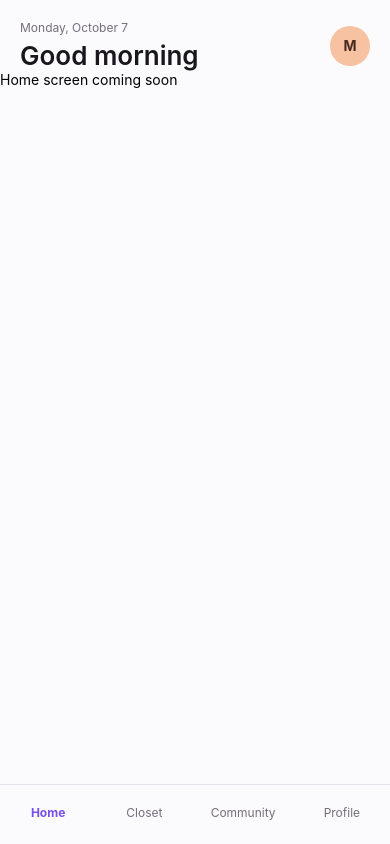
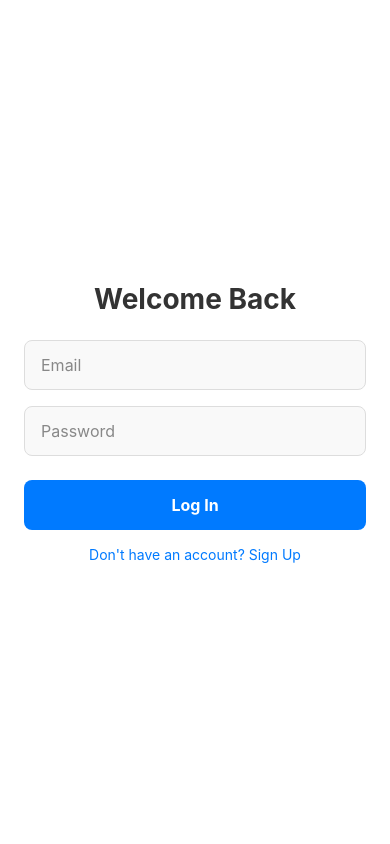
Before and after one commit to Joshwalks7/fit-check, a React Native app: screen / in a window 390 px wide. Built offline with nearby package versions, Linux system fonts and the light colour scheme; no server answers.

Commit message:
Connected Supabase for very simple login functionality

```diff
--- a/package.json
+++ b/package.json
@@ -14,6 +14,8 @@
   },
   "dependencies": {
     "@expo/metro-runtime": "~57.0.16",
+    "@react-native-async-storage/async-storage": "2.2.0",
+    "@supabase/supabase-js": "^2.117.2",
     "expo": "^57.0.25",
     "react": "19.2.3",
     "react-dom": "19.2.3",
--- a/src/App.jsx
+++ b/src/App.jsx
@@ -1,13 +1,35 @@
-import { useState } from 'react'
+import { useState, useEffect } from 'react'
 import { SafeAreaView, StyleSheet, Text, View } from 'react-native'
+import { supabase } from './lib/supabase.js'
 import HomeHeader from './components/HomeHeader.jsx'
 import BottomNav from './components/BottomNav.jsx'
 import ClosetScreen from './components/ClosetScreen.jsx'
 import AddItemScreen from './components/AddItemScreen.jsx'
+import LoginScreen from './components/LoginScreen.jsx'
 
 function App() {
+  const [session, setSession] = useState(null)
   const [activeTab, setActiveTab] = useState('Home')
   const [showAddItem, setShowAddItem] = useState(false)
+
+  useEffect(() => {
+    // Check current session on mount
+    supabase.auth.getSession().then(({ data: { session } }) => {
+      setSession(session)
+    })
+
+    // Listen for changes to auth state (login, logout)
+    const { data: { subscription } } = supabase.auth.onAuthStateChange((_event, session) => {
+      setSession(session)
+    })
+
+    return () => subscription.unsubscribe()
+  }, [])
+
+  // If user is not logged in, show the Login screen
+  if (!session) {
+    return <LoginScreen />
+  }
 
   if (showAddItem) {
     return <AddItemScreen onBack={() => setShowAddItem(false)} />
--- /dev/null
+++ b/src/components/LoginScreen.jsx
@@ -0,0 +1,131 @@
+import React, { useState } from 'react';
+import { StyleSheet, Text, View, TextInput, TouchableOpacity, Alert, ActivityIndicator } from 'react-native';
+import { signInWithEmail, signUpWithEmail } from '../services/auth';
+
+export default function LoginScreen({ onLoginSuccess }) {
+  const [email, setEmail] = useState('');
+  const [password, setPassword] = useState('');
+  const [fullName, setFullName] = useState('');
+  const [isSigningUp, setIsSigningUp] = useState(false);
+  const [loading, setLoading] = useState(false);
+
+  const handleSubmit = async () => {
+    if (!email || !password) {
+      Alert.alert('Error', 'Please fill in all required fields.');
+      return;
+    }
+
+    setLoading(true);
+    try {
+      if (isSigningUp) {
+        await signUpWithEmail(email, password, fullName);
+        Alert.alert('Success!', 'Account created successfully. You can now log in.');
+        setIsSigningUp(false);
+      } else {
+        await signInWithEmail(email, password);
+        // Trigger whatever callback you use to move past the login screen
+        if (onLoginSuccess) onLoginSuccess();
+      }
+    } catch (error) {
+      Alert.alert('Authentication Error', error.message);
+    } finally {
+      setLoading(false);
+    }
+  };
+
+  return (
+    <View style={styles.container}>
+      <Text style={styles.title}>{isSigningUp ? 'Create Account' : 'Welcome Back'}</Text>
+
+      {isSigningUp && (
+        <TextInput
+          style={styles.input}
+          placeholder="Full Name"
+          placeholderTextColor="#888"
+          value={fullName}
+          onChangeText={setFullName}
+        />
+      )}
+
+      <TextInput
+        style={styles.input}
+        placeholder="Email"
+        placeholderTextColor="#888"
+        value={email}
+        onChangeText={setEmail}
+        autoCapitalize="none"
+        keyboardType="email-address"
+      />
+
+      <TextInput
+        style={styles.input}
+        placeholder="Password"
+        placeholderTextColor="#888"
+        value={password}
+        onChangeText={setPassword}
+        secureTextEntry
+      />
+
+      <TouchableOpacity style={styles.button} onPress={handleSubmit} disabled={loading}>
+        {loading ? (
+          <ActivityIndicator color="#fff" />
+        ) : (
+          <Text style={styles.buttonText}>{isSigningUp ? 'Sign Up' : 'Log In'}</Text>
+        )}
+      </TouchableOpacity>
+
+      <TouchableOpacity onPress={() => setIsSigningUp(!isSigningUp)} style={styles.switchButton}>
+        <Text style={styles.switchText}>
+          {isSigningUp ? 'Already have an account? Log In' : "Don't have an account? Sign Up"}
+        </Text>
+      </TouchableOpacity>
+    </View>
+  );
+}
+
+const styles = StyleSheet.create({
+  container: {
+    flex: 1,
+    justifyContent: 'center',
+    padding: 24,
+    backgroundColor: '#fff',
+  },
+  title: {
+    fontSize: 28,
+    fontWeight: 'bold',
+    marginBottom: 24,
+    textAlign: 'center',
+    color: '#333',
+  },
+  input: {
+    height: 50,
+    borderWidth: 1,
+    borderColor: '#ddd',
+    borderRadius: 8,
+    paddingHorizontal: 16,
+    marginBottom: 16,
+    backgroundColor: '#f9f9f9',
+    fontSize: 16,
+  },
+  button: {
+    height: 50,
+    backgroundColor: '#007AFF',
+    justifyContent: 'center',
+    alignItems: 'center',
+    borderRadius: 8,
+    marginTop: 8,
+  },
+  buttonText: {
+    color: '#fff',
+    fontSize: 16,
+    fontWeight: 'bold',
+  },
+  switchButton: {
+    marginTop: 16,
+    alignItems: 'center',
+  },
+  switchText: {
+    color: '#007AFF',
+    fontSize: 14,
+  },
+});
--- /dev/null
+++ b/src/lib/supabase.js
@@ -0,0 +1,14 @@
+import { createClient } from '@supabase/supabase-js';
+import AsyncStorage from '@react-native-async-storage/async-storage';
+
+const supabaseUrl = process.env.EXPO_PUBLIC_SUPABASE_URL;
+const supabaseAnonKey = process.env.EXPO_PUBLIC_SUPABASE_PUBLISHABLE_KEY;
+
+export const supabase = createClient(supabaseUrl, supabaseAnonKey, {
+  auth: {
+    storage: AsyncStorage,
+    autoRefreshToken: true,
+    persistSession: true,
+    detectSessionInUrl: false,
+  },
+});
--- /dev/null
+++ b/src/services/auth.js
@@ -0,0 +1,22 @@
+import { supabase } from '../lib/supabase';
+
+export async function signUpWithEmail(email, password, fullName) {
+  const { data, error } = await supabase.auth.signUp({
+    email,
+    password,
+    options: {
+      data: { full_name: fullName },
+    },
+  });
+  if (error) throw error;
+  return data;
+}
+
+export async function signInWithEmail(email, password) {
+  const { data, error } = await supabase.auth.signInWithPassword({
+    email,
+    password,
+  });
+  if (error) throw error;
+  return data;
+}
```
Also changed, not shown: 2 other files (tests, documents, lock files or other folders).
